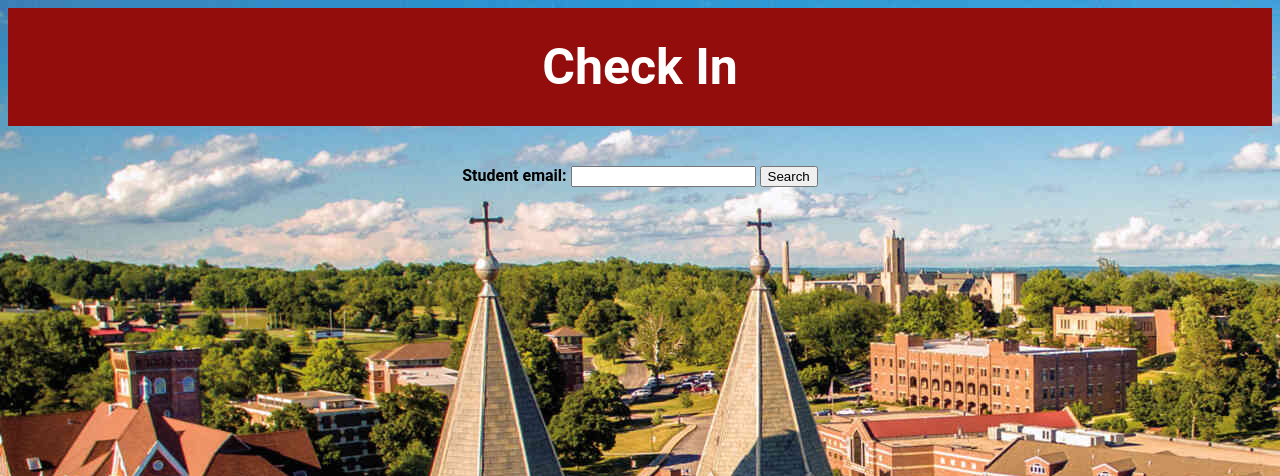
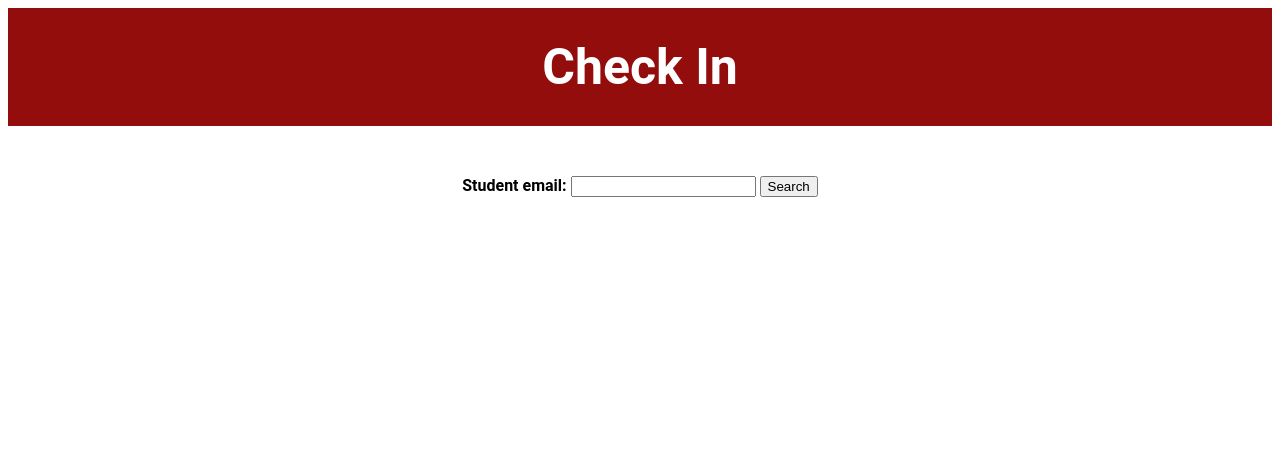
Before and after one commit to JosephBourke/SeniorCapstoneProject, a PHP site: page /faculty_home/check_in/index.php in a window 1280 px wide. Shown: the top 476 px of the page. Run offline with PHP 8.4, Linux system fonts and the light colour scheme.

Commit message:
more stuffs
messing with UI

```diff
--- a/website/www/faculty_home/check_in/index.php
+++ b/website/www/faculty_home/check_in/index.php
@@ -14,23 +14,55 @@
     }
 
     body {
-      /* background-image: url("BCImage.jpg"); */
-      background-image: url("./../BCImage.jpg");
+      /* background-image: url("./../BCImage.jpg"); */
       font-family: "Roboto", sans-serif;
       -webkit-font-smoothing: antialiased;
       -moz-osx-font-smoothing: grayscale;
     }
 
+    .searchDiv {
+      text-align: center;
+      height: 10px;
+      padding: 30px;
+      margin: 20px;
+    }
 
-    .searchDiv {
-      /* background-color: lightgrey; */
-      /* margin: auto; */
-      text-align: center;
-      /* width: auto; */
-      height: 10px;
-      /* border: 15px tomato; */
-      padding: 20px;
-      margin: 20px;
+    .flex-container {
+      justify-content: center;
+    }
+
+    .tableDiv {
+      /* put text in the center.... */
+      /* align-content: center; */
+    }
+
+    #table {
+      /* background-color: lightgrey */
+      border-collapse: collapse;
+      width: 100%;
+    }
+
+    #table td {
+      border: 1px solid rgb(57, 4, 170);
+      padding: 8px;
+    }
+
+    #table tr: nth-child(even) {
+      background-color: #f2f2f2;
+    }
+
+    #table tr: nth-child(odd) {
+      background-color: rgb(218, 209, 209);
+    }
+
+    #table th {
+      /* this will not be staying green (obvi) */
+      border: 1px solid rgb(6, 157, 102);
+      background-color: rgb(6, 157, 102);
+      padding-top: 12px;
+      padding-bottom: 12px;
+      text-align: left;
+      /* color: white; */
     }
   </style>
 
@@ -49,11 +81,10 @@
     </form>
   </div>
 
-  <div class="search-wrapper">
-    <table style="width:80%" class="center">
+  <div class="flex-container">
+    <div class="tableDiv">
+      <table style="width:80%" class="center" id="table">
         <?php
-
-
         $host = "127.0.0.1"; // change this to match the ip address for your virtual machine
         $port = 3306;
         $user = "faculty";
@@ -77,11 +108,12 @@
             while ($stmt->fetch()) {
 
               if ($iter === 0) {
-              echo "<tr><th>$username</th><th>$uid</th></tr>";
+                echo "<tr><th>$username</th><th>$uid</th><th></th><th></th></tr>";
               }
-            echo "
-                <tr><td>$name</td><td>Checked out: $checkoutdate</td><td>Due: $duedate</td><td>
-                <form name=\"checkin\" id=\"checkin\" action=\"index.php\" method=\"post\">
+              echo "<tr><td>$name</td>
+                  <td>Checked out: $checkoutdate</td>
+                  <td>Due: $duedate</td>
+                  <td><form name=\"checkin\" id=\"checkin\" action=\"index.php\" method=\"post\">
                   <input type=\"submit\" value=\"Check in\">
                   <input type=\"hidden\" value=\"$cid\" name=\"hidden\" id=\"hidden\">
                   </form></td></tr>";
@@ -92,10 +124,6 @@
           }
           $stmt->close();
         }
-
-
-
-
 
         if (isset($_POST["hidden"])) {
           $hidden = $_POST["hidden"];
@@ -112,6 +140,7 @@
       </table>
 
     </div>
+  </div>
 
 </body>
 
```
Lines whose indentation alone changed are shown as unchanged.
